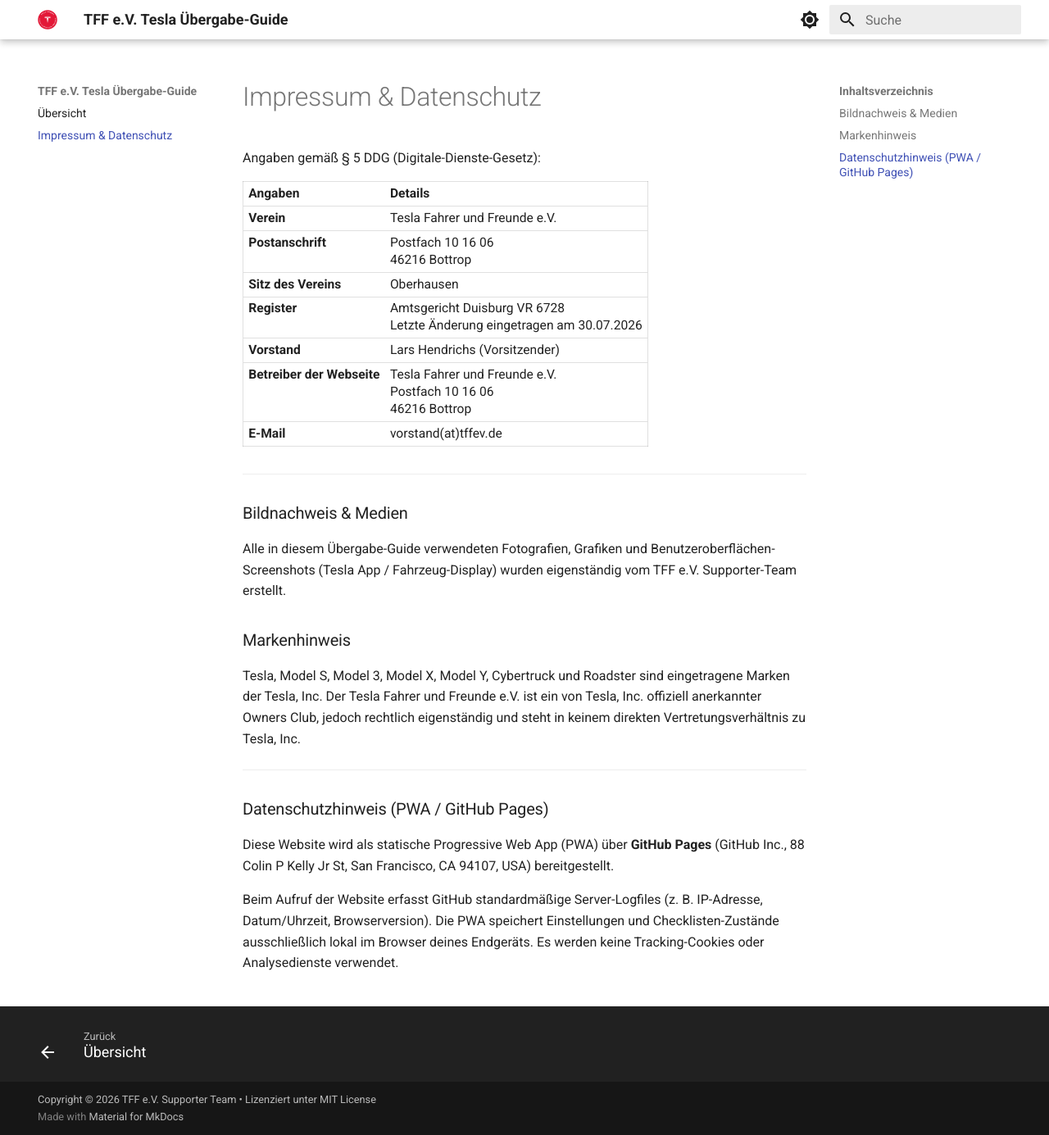
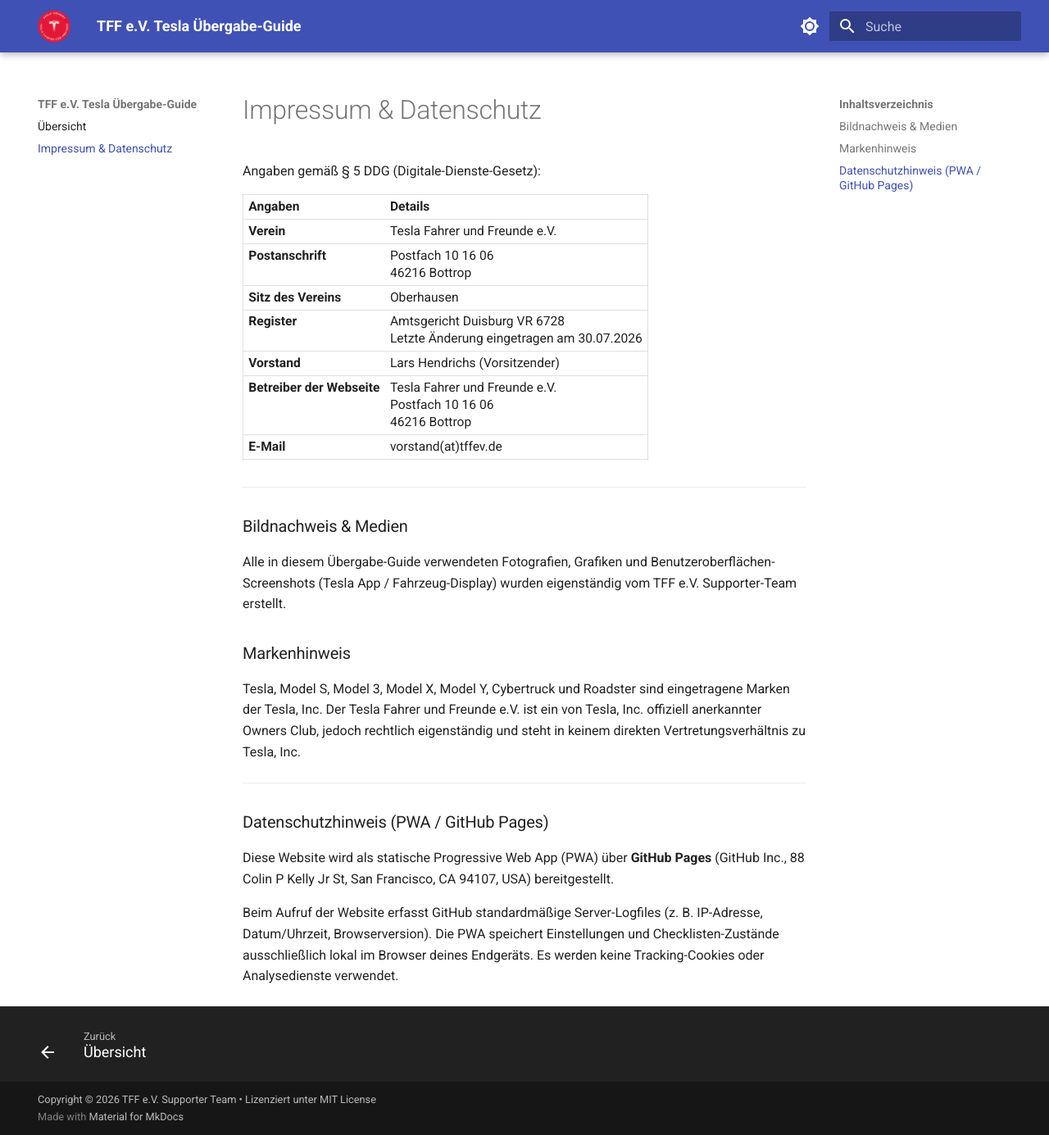
Before and after one commit to Fhiel/TFFeV-Guide, an MkDocs documentation site: the page built from docs/impressum.md, in a window 1280 px wide and 1385 px high. Shown: the whole window at 82% size. Built offline with MkDocs 1.6.1 and Material for MkDocs 9.7.7, drawn with Linux system fonts in a browser that asks for light colours.

Commit message:
logo visible in header

```diff
--- a/docs/stylesheets/extra.css
+++ b/docs/stylesheets/extra.css
@@ -44,3 +44,11 @@
 .md-typeset table:not([class]) td:nth-child(5) {
   white-space: nowrap;
 }
+
+/* Logo in der Kopfzeile erzwingen & Größe anpassen */
+.md-header__button.md-logo img,
+.md-header__button.md-logo svg {
+  display: block !important;
+  height: 2rem !important;
+  width: auto !important;
+}
--- a/mkdocs.yml
+++ b/mkdocs.yml
@@ -15,11 +15,13 @@ theme:
   language: de
   logo: assets/logo.png
   favicon: assets/logo.png
+  icon:
+    logo: assets/logo.png
   palette:
     # 1. Helles Design
     - media: "(prefers-color-scheme: light)"
       scheme: default
-      primary: white
+      primary: custom
       accent: red
       toggle:
         icon: material/brightness-7
```
